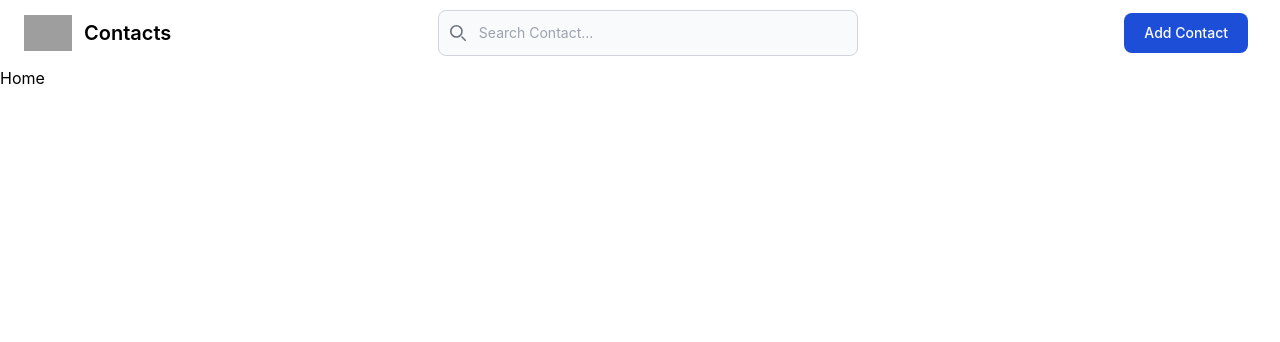
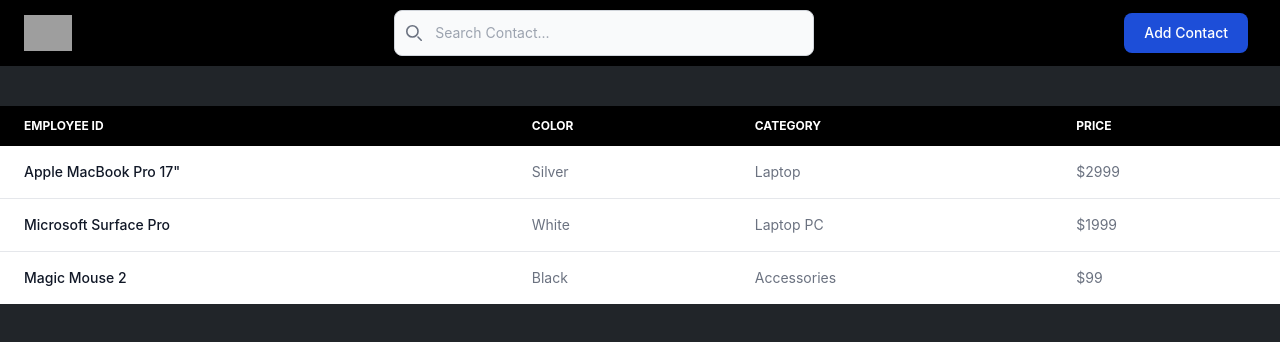
Before and after one commit to uidev-in/employee-management-app, a React (Create React App) app: page / in a window 1280 px wide. Shown: the top 342 px of the page. Built offline with nearby package versions, Linux system fonts and the light colour scheme; grey boxes are pictures that could not be loaded.

Commit message:
added y=temp table

```diff
--- a/package.json
+++ b/package.json
@@ -3,11 +3,13 @@
   "version": "0.1.0",
   "private": true,
   "dependencies": {
+    "@reduxjs/toolkit": "^1.9.7",
     "@testing-library/jest-dom": "^5.17.0",
     "@testing-library/react": "^13.4.0",
     "@testing-library/user-event": "^13.5.0",
     "react": "^18.2.0",
     "react-dom": "^18.2.0",
+    "react-redux": "^8.1.3",
     "react-router-dom": "^6.17.0",
     "react-scripts": "5.0.1",
     "web-vitals": "^2.1.4"
--- a/src/component/Navbar.js
+++ b/src/component/Navbar.js
@@ -4,11 +4,10 @@
 export default function Navbar() {
   return (
     <header>
-    <nav className="bg-white border-gray-200 px-4 lg:px-6 py-2.5">
+    <nav className="bg-black border-gray-200 px-4 lg:px-6 py-2.5">
         <div className="flex flex-wrap justify-between items-center mx-auto max-w-screen-xl">
             <Link to="/" className="flex items-center">
-                <img src="https://www.gstatic.com/images/branding/product/2x/contacts_2022_48dp.png" className="mr-3 h-6 sm:h-9" alt="" />
-                <span className="self-center text-xl font-semibold whitespace-nowrap ">Contacts</span>
+                <img src="https://www.weblly.in/images/logo.svg" className="mr-3 h-6 sm:h-9" alt="" />
             </Link>
             <div className="flex items-center  lg:order-2">
                 <Link to="/create" className="text-white bg-blue-700 hover:bg-primary-800 focus:ring-4 focus:ring-primary-300 font-medium rounded-lg text-sm px-4 lg:px-5 py-2 lg:py-2.5 mr-2 focus:outline-none ">
--- a/src/index.css
+++ b/src/index.css
@@ -3,14 +3,16 @@
 @tailwind utilities;
 body {
   margin: 0;
-  font-family: -apple-system, BlinkMacSystemFont, 'Segoe UI', 'Roboto', 'Oxygen',
-    'Ubuntu', 'Cantarell', 'Fira Sans', 'Droid Sans', 'Helvetica Neue',
+  font-family: -apple-system, BlinkMacSystemFont, "Segoe UI", "Roboto", "Oxygen",
+    "Ubuntu", "Cantarell", "Fira Sans", "Droid Sans", "Helvetica Neue",
     sans-serif;
   -webkit-font-smoothing: antialiased;
   -moz-osx-font-smoothing: grayscale;
+  background-color: #212529;
+  color: #fefefe;
 }
 
 code {
-  font-family: source-code-pro, Menlo, Monaco, Consolas, 'Courier New',
+  font-family: source-code-pro, Menlo, Monaco, Consolas, "Courier New",
     monospace;
 }
--- a/src/pages/Home.js
+++ b/src/pages/Home.js
@@ -1,7 +1,65 @@
-import React from 'react'
+import React from "react";
 
 export default function Home() {
   return (
-    <div>Home</div>
-  )
+    <>
+      <div className="container mx-auto py-10">
+        <div class="relative overflow-x-auto">
+          <table class="w-full text-sm text-left text-gray-500  dark:text-gray-400">
+            <thead class="text-xs text-white uppercase bg-black dark:bg-gray-700 dark:text-gray-400">
+              <tr>
+                <th scope="col" class="px-6 py-3">
+                Employee ID
+                </th>
+                <th scope="col" class="px-6 py-3">
+                  Color
+                </th>
+                <th scope="col" class="px-6 py-3">
+                  Category
+                </th>
+                <th scope="col" class="px-6 py-3">
+                  Price
+                </th>
+              </tr>
+            </thead>
+            <tbody>
+              <tr class="bg-white border-b dark:bg-gray-800 dark:border-gray-700">
+                <th
+                  scope="row"
+                  class="px-6 py-4 font-medium text-gray-900 whitespace-nowrap dark:text-white"
+                >
+                  Apple MacBook Pro 17"
+                </th>
+                <td class="px-6 py-4">Silver</td>
+                <td class="px-6 py-4">Laptop</td>
+                <td class="px-6 py-4">$2999</td>
+              </tr>
+              <tr class="bg-white border-b dark:bg-gray-800 dark:border-gray-700">
+                <th
+                  scope="row"
+                  class="px-6 py-4 font-medium text-gray-900 whitespace-nowrap dark:text-white"
+                >
+                  Microsoft Surface Pro
+                </th>
+                <td class="px-6 py-4">White</td>
+                <td class="px-6 py-4">Laptop PC</td>
+                <td class="px-6 py-4">$1999</td>
+              </tr>
+              <tr class="bg-white dark:bg-gray-800">
+                <th
+                  scope="row"
+                  class="px-6 py-4 font-medium text-gray-900 whitespace-nowrap dark:text-white"
+                >
+                  Magic Mouse 2
+                </th>
+                <td class="px-6 py-4">Black</td>
+                <td class="px-6 py-4">Accessories</td>
+                <td class="px-6 py-4">$99</td>
+              </tr>
+            </tbody>
+          </table>
+        </div>
+      </div>
+    </>
+  );
 }
--- a/tailwind.config.js
+++ b/tailwind.config.js
@@ -4,7 +4,12 @@
     "./src/**/*.{js,jsx,ts,tsx}",
   ],
   theme: {
-    extend: {},
+    extend: {
+      colors:{
+        "primary-black":"#181818",
+        "primary-gray":"#212529",
+      }
+    },
   },
   plugins: [],
 }
```
Also changed, not shown: 1 other file (tests, documents, lock files or other folders).
